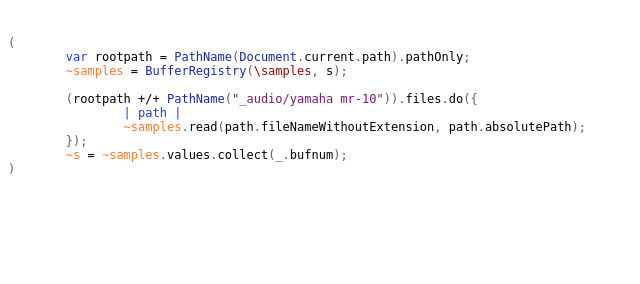
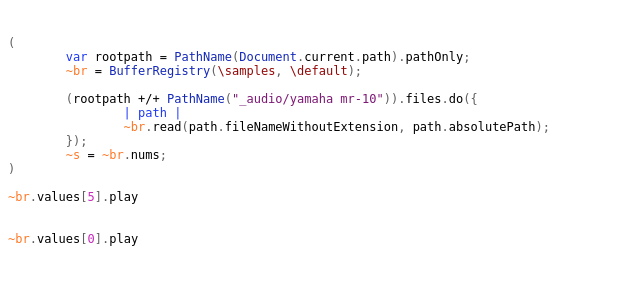
Before and after one commit to scztt/S-M, a plain HTML site: page Drum sample loading.html in a window 1280 px wide. Shown: the whole page, without its empty margins (0-640 px from the left). Drawn offline with Linux system fonts and the light colour scheme.

Commit message:
Minor updates to BufferRegistry. Handles default servers and sever switching better.

```diff
--- a/Drum sample loading.html
+++ b/Drum sample loading.html
@@ -10,15 +10,15 @@
 p.p1 {margin: 0.0px 0.0px 0.0px 0.0px; font: 12.0px 'DejaVu Sans Mono'; color: #000000; min-height: 14.0px}
 p.p2 {margin: 0.0px 0.0px 0.0px 0.0px; font: 12.0px 'DejaVu Sans Mono'; color: #5f5f5f}
 p.p3 {margin: 0.0px 0.0px 0.0px 0.0px; font: 12.0px 'DejaVu Sans Mono'; color: #000000}
-p.p4 {margin: 0.0px 0.0px 0.0px 0.0px; font: 12.0px 'DejaVu Sans Mono'; color: #1428b9}
+p.p4 {margin: 0.0px 0.0px 0.0px 0.0px; font: 12.0px 'DejaVu Sans Mono'; color: #950606}
 p.p5 {margin: 0.0px 0.0px 0.0px 0.0px; font: 12.0px 'DejaVu Sans Mono'; color: #1e39f6}
 span.s1 {color: #1e39f6}
 span.s2 {color: #1428b9}
 span.s3 {color: #5f5f5f}
 span.s4 {color: #000000}
 span.s5 {color: #ff7826}
-span.s6 {color: #950606}
-span.s7 {color: #7d1875}
+span.s6 {color: #7d1875}
+span.s7 {color: #c62bba}
 span.Apple-tab-span {white-space:pre}
 </style>
 </head>
@@ -27,13 +27,18 @@ span.Apple-tab-span {white-space:pre}
 <p class="p1"><br></p>
 <p class="p2">(</p>
 <p class="p3"><span class="Apple-tab-span">	</span><span class="s1">var</span> rootpath = <span class="s2">PathName</span><span class="s3">(</span><span class="s2">Document</span><span class="s3">.</span>current<span class="s3">.</span>path<span class="s3">).</span>pathOnly<span class="s3">;</span></p>
-<p class="p4"><span class="s4"><span class="Apple-tab-span">	</span></span><span class="s5">~samples</span><span class="s4"> = </span>BufferRegistry<span class="s3">(</span><span class="s6">\samples</span><span class="s3">,</span><span class="s4"> s</span><span class="s3">);</span></p>
+<p class="p4"><span class="s4"><span class="Apple-tab-span">	</span></span><span class="s5">~br</span><span class="s4"> = </span><span class="s2">BufferRegistry</span><span class="s3">(</span>\samples<span class="s3">,</span><span class="s4"> </span>\default<span class="s3">);</span></p>
 <p class="p1"><span class="Apple-tab-span">	</span></p>
-<p class="p3"><span class="Apple-tab-span">	</span><span class="s3">(</span>rootpath +/+ <span class="s2">PathName</span><span class="s3">(</span><span class="s7">"_audio/yamaha mr-10"</span><span class="s3">)).</span>files<span class="s3">.</span>do<span class="s3">({</span></p>
+<p class="p3"><span class="Apple-tab-span">	</span><span class="s3">(</span>rootpath +/+ <span class="s2">PathName</span><span class="s3">(</span><span class="s6">"_audio/yamaha mr-10"</span><span class="s3">)).</span>files<span class="s3">.</span>do<span class="s3">({</span></p>
 <p class="p5"><span class="s4"><span class="Apple-tab-span">	</span><span class="Apple-tab-span">	</span></span>| path |</p>
-<p class="p3"><span class="Apple-tab-span">	</span><span class="Apple-tab-span">	</span><span class="s5">~samples</span><span class="s3">.</span>read<span class="s3">(</span>path<span class="s3">.</span>fileNameWithoutExtension<span class="s3">,</span> path<span class="s3">.</span>absolutePath<span class="s3">);</span></p>
+<p class="p3"><span class="Apple-tab-span">	</span><span class="Apple-tab-span">	</span><span class="s5">~br</span><span class="s3">.</span>read<span class="s3">(</span>path<span class="s3">.</span>fileNameWithoutExtension<span class="s3">,</span> path<span class="s3">.</span>absolutePath<span class="s3">);</span></p>
 <p class="p2"><span class="s4"><span class="Apple-tab-span">	</span></span>});</p>
-<p class="p3"><span class="Apple-tab-span">	</span><span class="s5">~s</span> = <span class="s5">~samples</span><span class="s3">.</span>values<span class="s3">.</span>collect<span class="s3">(</span><span class="s2">_</span><span class="s3">.</span>bufnum<span class="s3">);</span></p>
+<p class="p3"><span class="Apple-tab-span">	</span><span class="s5">~s</span> = <span class="s5">~br</span><span class="s3">.</span>nums<span class="s3">;</span></p>
 <p class="p2">)</p>
+<p class="p1"><br></p>
+<p class="p3"><span class="s5">~br</span><span class="s3">.</span>values<span class="s3">[</span><span class="s7">5</span><span class="s3">].</span>play</p>
+<p class="p1"><br></p>
+<p class="p1"><br></p>
+<p class="p3"><span class="s5">~br</span><span class="s3">.</span>values<span class="s3">[</span><span class="s7">0</span><span class="s3">].</span>play</p>
 </body>
 </html>
```
Also changed, not shown: 1 other file.
